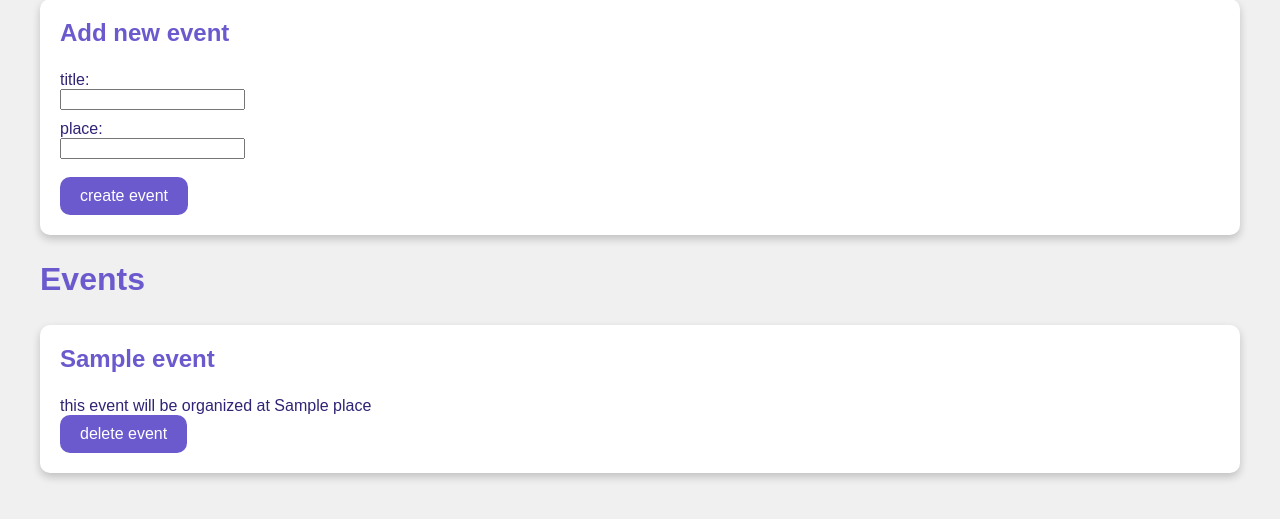
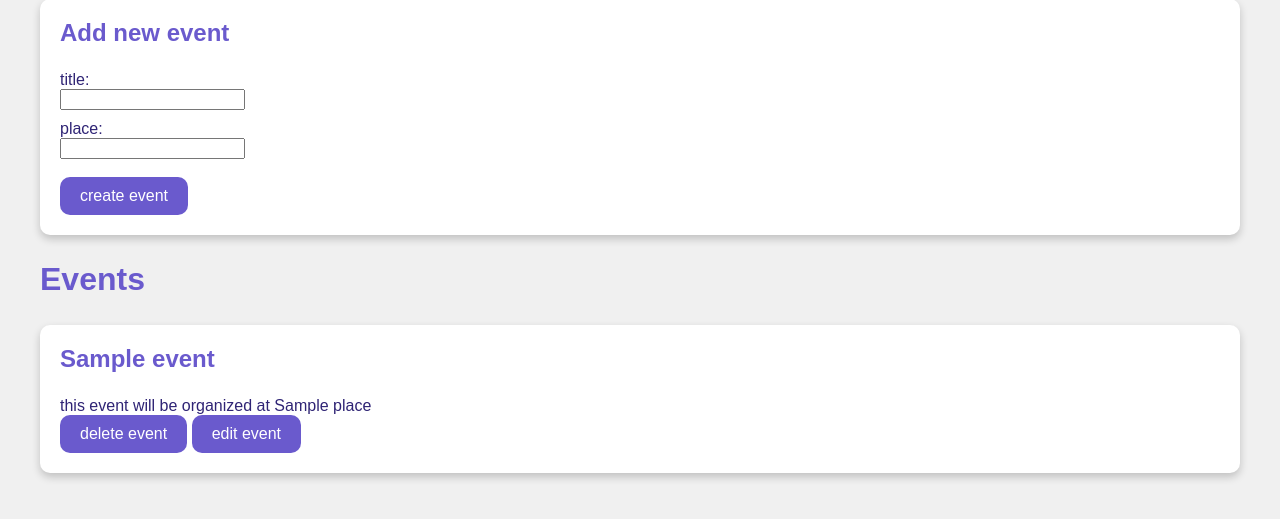
Before and after one commit to reettap/snackRSVP, a Flask app: template templates/index.html in a window 1280 px wide. Shown: the part 243-762 px from the top of the page. Run offline with Flask 3, Linux system fonts and the light colour scheme; the visitor is signed in with stand-in values (Sample User, id 1); the template is opened without the code that fills it: most values are stand-ins (such as "Sample title", 1, 10 or a date in 2020).

Commit message:
edit event

```diff
--- a/app.py
+++ b/app.py
@@ -44,6 +44,22 @@ def remove_event(event_id):
             return redirect("/")
         else:
             return redirect("/event/" + str(event_id))
+
+@app.route("/edit_event/<int:event_id>", methods=["GET", "POST"])
+def edit_event(event_id):
+    event = events.get_event(event_id)
+    if not event:
+        abort(404)
+
+    if request.method == "GET":
+        return render_template("edit_event.html", event=event)
+
+    if request.method == "POST":
+        if "update event" in request.form:
+            events.update_event(event_id)
+
+        return redirect("/event/" + str(event_id))
+
 
 @app.route("/register")
 def register():
--- a/templates/delete_event.html
+++ b/templates/delete_event.html
@@ -1,7 +1,7 @@
 <h2>deleting event {{ event.title }}</h2>
   <form action="/delete_event/{{ event.id }}" method="post">
     <p>
-      Are uou sure you want to delete this event?
+      Are you sure you want to delete this event?
     </p>
     <input type="submit" name="delete" value="delete" />
     <input type="submit" name="keep" value="keep event" />
--- a/templates/index.html
+++ b/templates/index.html
@@ -46,6 +46,7 @@
   </p>
   {% if session.user_id == event.user_id %}
   <a href="/delete_event/{{ event.id }}" class="button">delete event</a>
+  <a href="/edit_event/{{ event.id }}" class="button">edit event</a>
   {% endif %}
 </div>
 {% endfor %}
```
Also changed, not shown: templates/edit_event.html (added, +14 -0 lines).
